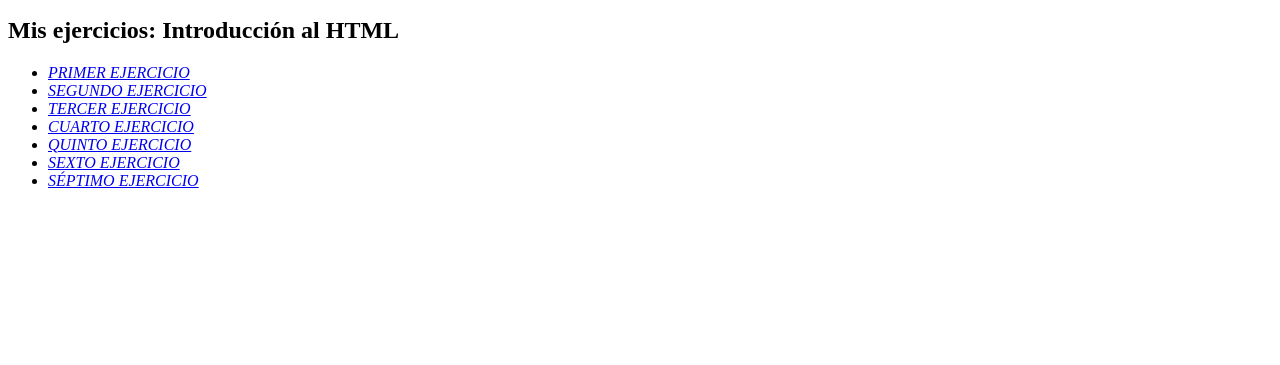
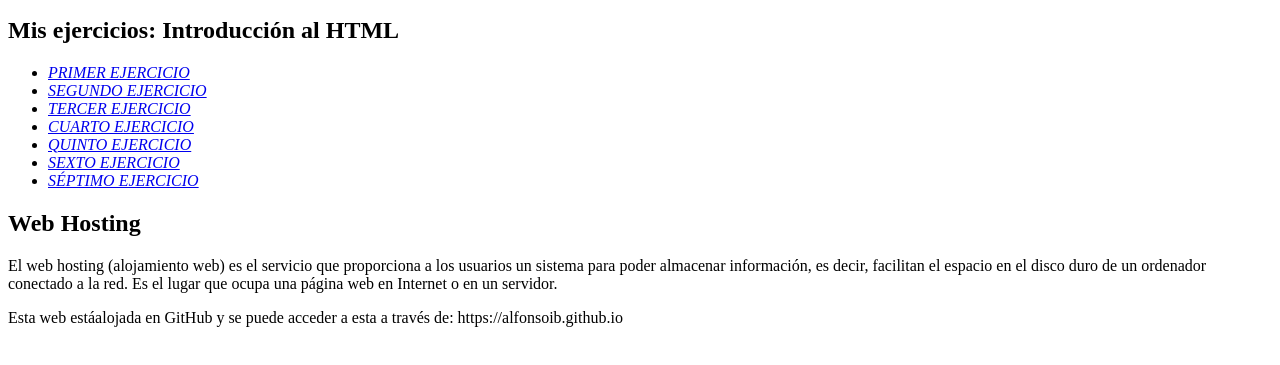
Before and after one commit to alfonsoib/alfonsoib.github.io, a plain HTML site: page index.html in a window 1280 px wide. Shown: the part 101-466 px from the top of the page. Drawn offline with Linux system fonts and the light colour scheme.

Commit message:
Update index.html

```diff
--- a/index.html
+++ b/index.html
@@ -17,5 +17,8 @@
 			<li><a href="ejercicios_html/html-ejerc6-img.html"><em>SEXTO EJERCICIO</em></a>
 			<li><a href="ejercicios_html/html-ejerc7-viaje.html"><em>SÉPTIMO EJERCICIO</em></a>
 		</ul>
+	<h2>Web Hosting</h2>
+		<p>El web hosting (alojamiento web) es el servicio que proporciona a los usuarios un sistema para poder almacenar información, es decir, facilitan el espacio en el disco duro de un ordenador<br> conectado a la red. Es el lugar que ocupa una página web en Internet o en un servidor.</p>
+		<p>Esta web estáalojada en GitHub y se puede acceder a esta a través de: https://alfonsoib.github.io</p>
   </body>
 </html>
```
